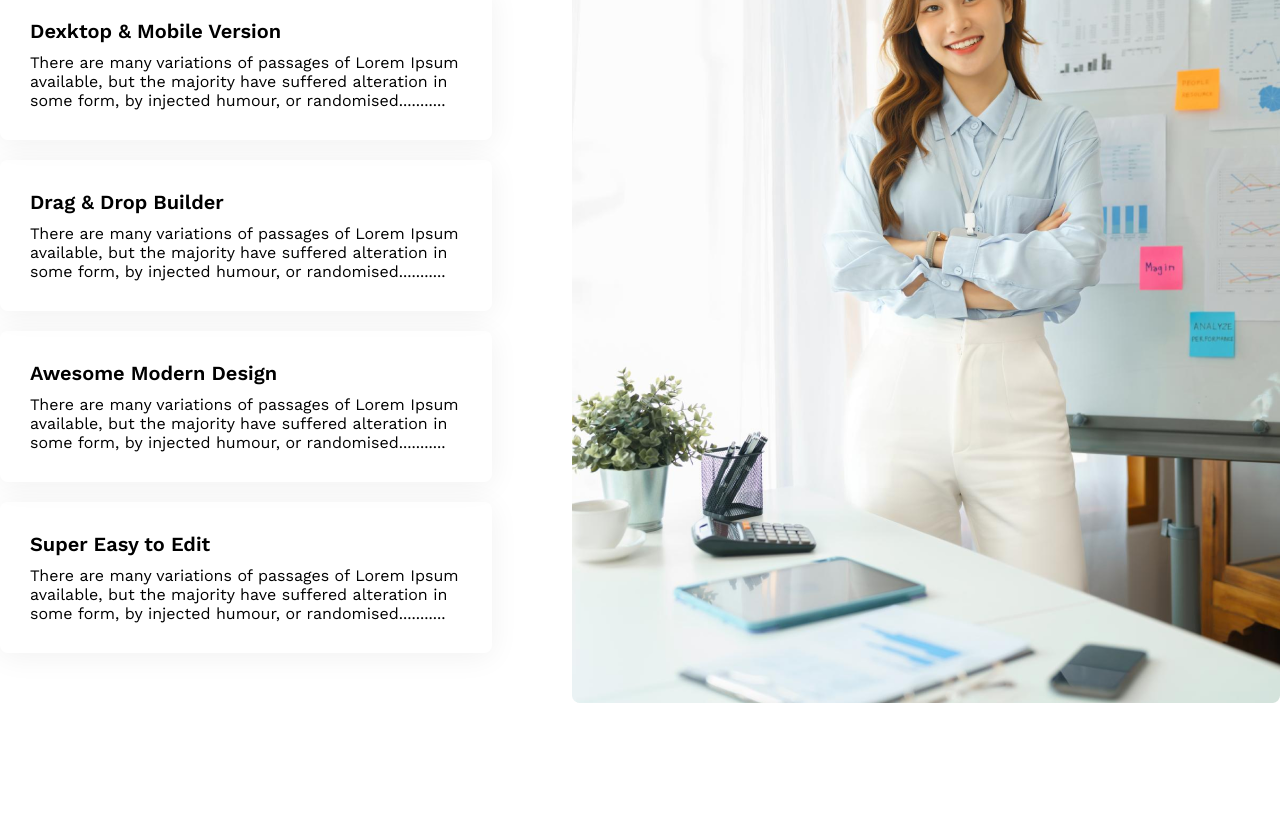
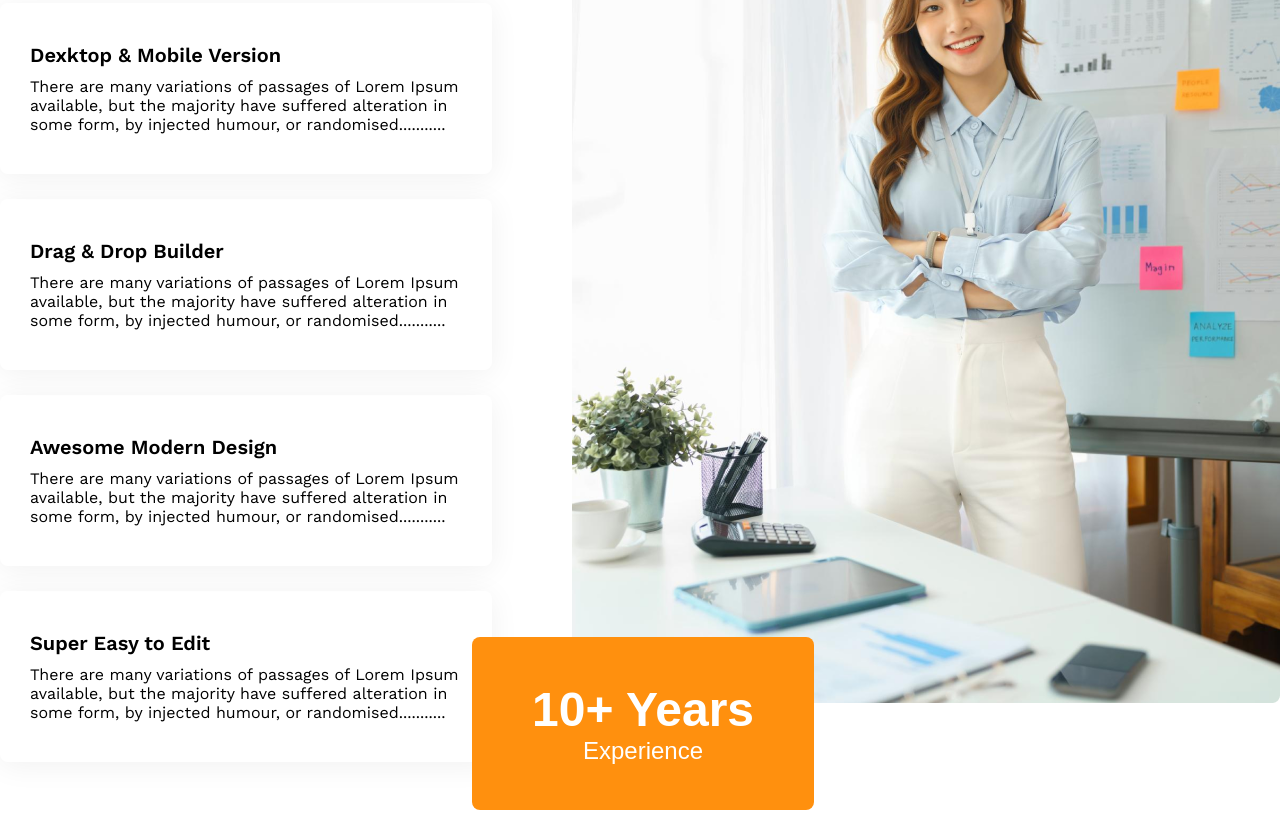
Before and after one commit to huraira775/g3-architects-responsive-websites, a plain HTML site: page index.html in a window 1280 px wide. Shown: the part 2383-3207 px from the top of the page. Drawn offline with nearby package versions, Linux system fonts and the light colour scheme.

Commit message:
added experience badge to the feature section

```diff
--- a/index.html
+++ b/index.html
@@ -93,7 +93,11 @@
 
                 <div class="feature-image-container">
                     <img src="images/architect.png" alt="" srcset="">
-
+                    <button id="experience-badge" class="btn-primary">
+                        <span id="experience-year">10+ Years</span>
+                        <br>
+                        <span>Experience</span>
+                    </button>
                 </div>
             </section>
 
--- a/styles/g3Architects.css
+++ b/styles/g3Architects.css
@@ -243,12 +243,13 @@ main>section{
 }
 .feature-intro{
   flex-direction: column;
-  gap: 0;
+  gap: 20px;
+  /* margin-bottom: 30px; */
 }
 
 .feature-cards-container{
   flex-direction: column;
-    gap: 20px;
+    gap: 25px;
 
 
 }
@@ -260,7 +261,7 @@ main>section{
   width: 100%;
   box-shadow: 0 4px 30px 0 rgba(0, 0, 0, 0.06);
   border-radius: 8px;
-  padding: 30px;
+  padding: 40px 30px;
 }
 
 .feature-card-title{
@@ -284,7 +285,19 @@ main>section{
   border-radius: 8px; */
 }
 
-
+#experience-badge{
+  padding: 45px 42px;
+  max-width: 342px;
+  width: 100%;
+  font-size: 1.5rem;
+  font-weight: 500;
+  margin-left: -100px;
+  margin-top: -70px;
+}
+#experience-year{
+  font-size: 3rem;
+  font-weight: 700;
+}
 
 
 /* responsive media queries  */
```
